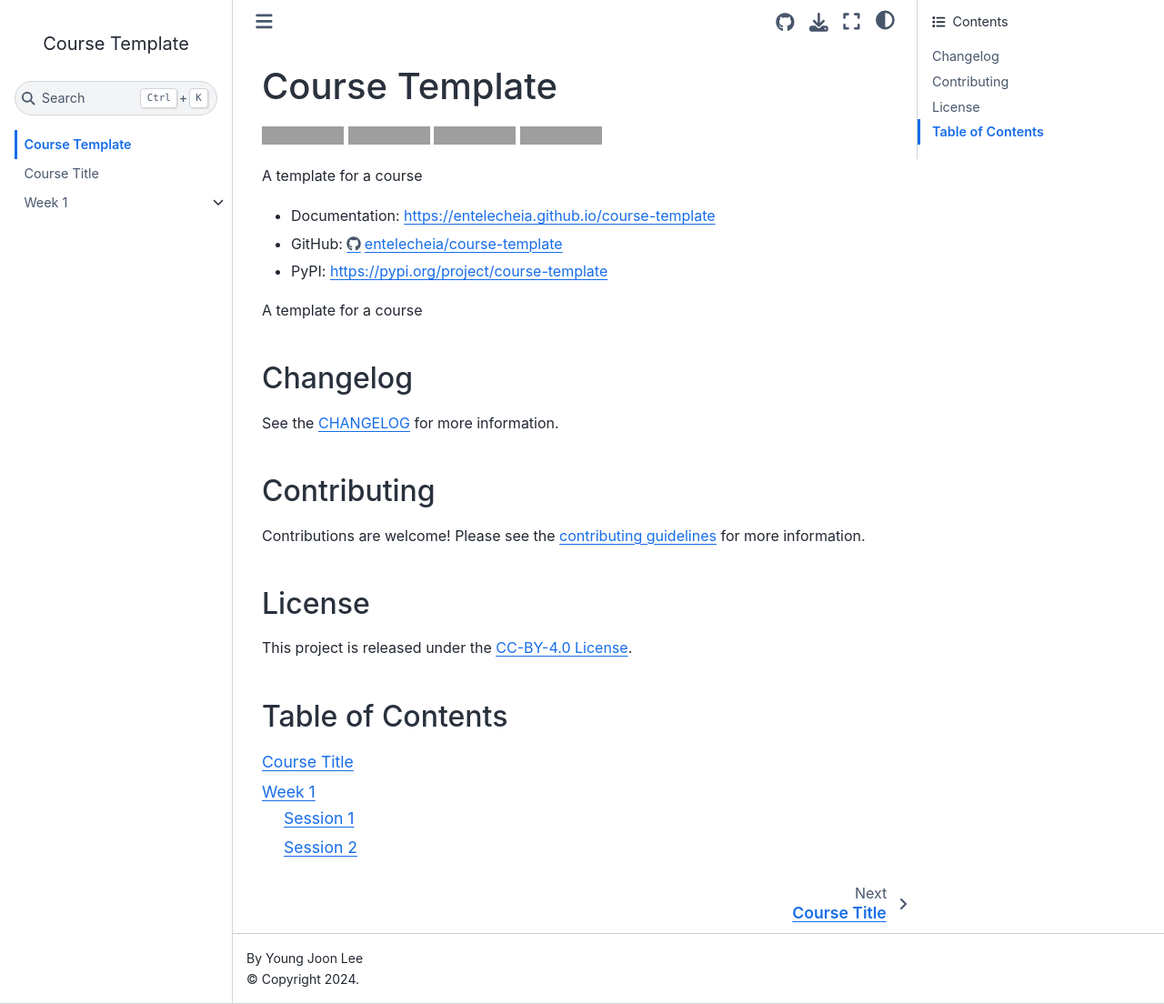
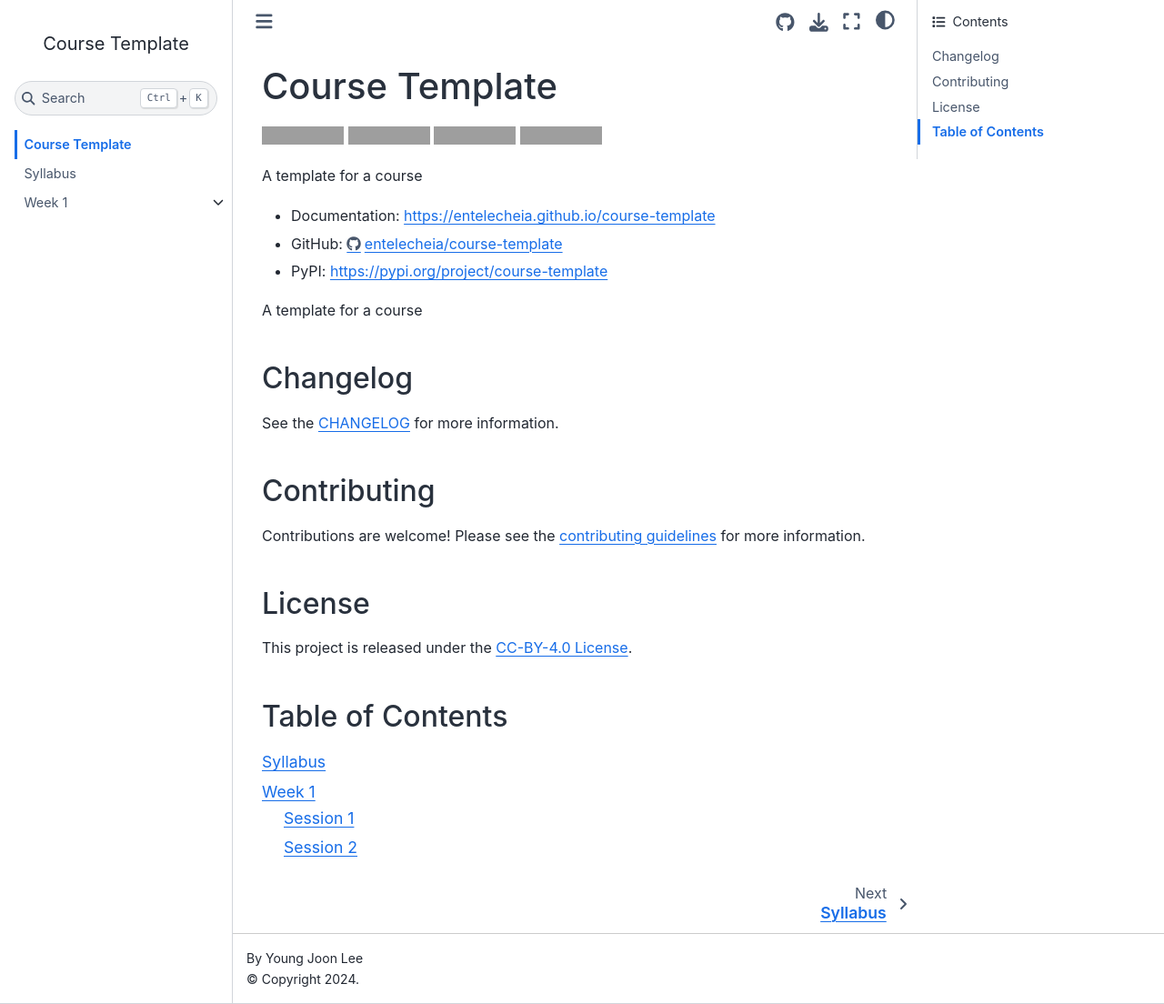
Before and after one commit to entelecheia/course-template, a Jupyter Book: the page built from book/index.md, in a window 1280 px wide and 1104 px high. Shown: the whole window at 91% size. Built offline with Jupyter Book 1.0.4 settings and Sphinx 7.4.7 and the Sphinx Book theme 1.1.4, drawn with Linux system fonts in a browser that asks for light colours; grey boxes are pictures that could not be loaded.

Commit message:
refactor(syllabus): change course title to syllabus

```diff
--- a/book/syllabus/index.md
+++ b/book/syllabus/index.md
@@ -1 +1 @@
-# Course Title
+# Syllabus
```
